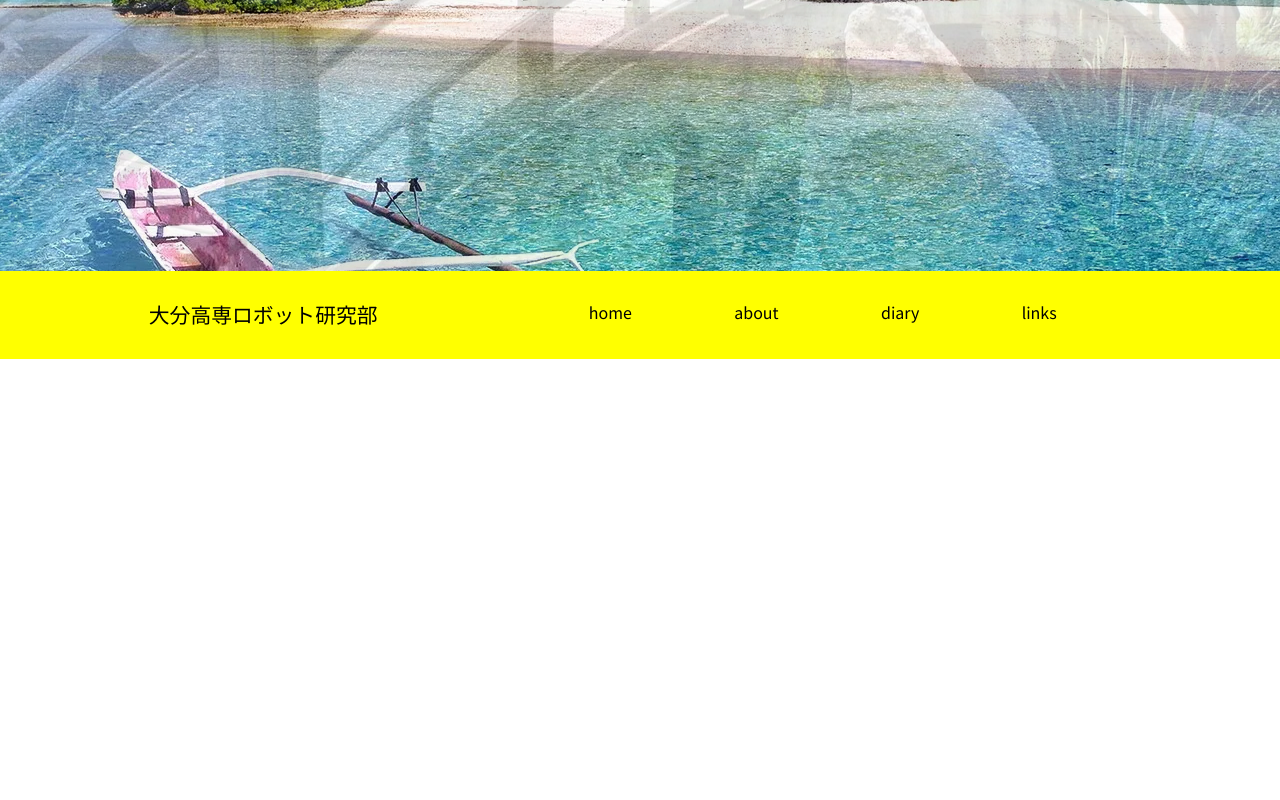
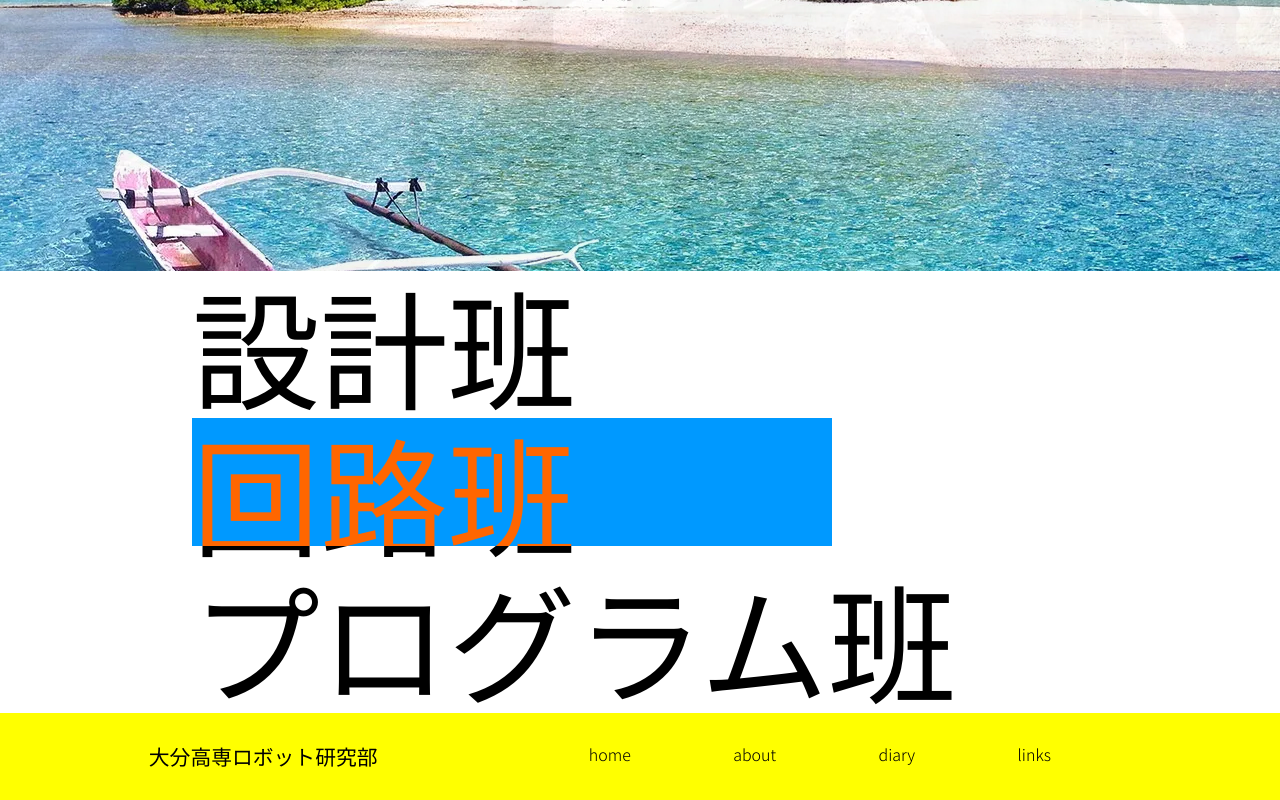
Before and after one commit to SHiN-1213/shin-1213.github.io, a plain HTML site: page index.html in a window 1280 px wide. Shown: the part 409-1209 px from the top of the page. Before the commit the page ends 800 px from the top, so only its background shows below. Drawn offline with nearby package versions, Linux system fonts and the light colour scheme.

Commit message:
make contents

```diff
--- a/index.html
+++ b/index.html
@@ -6,7 +6,10 @@
     <meta http-equiv="X-UA-Compatible" content="IE=edge">
     <meta name="viewport" content="width=device-width, initial-scale=1.0">
     <link rel="stylesheet" href="./src/css/nomalize.css">
-    <link href="https://fonts.googleapis.com/css?family=Noto+Sans+JP" rel="stylesheet">
+    <link rel="preconnect" href="https://fonts.googleapis.com">
+<link rel="preconnect" href="https://fonts.gstatic.com" crossorigin>
+<link href="https://fonts.googleapis.com/css2?family=Noto+Sans+JP:wght@100;300&display=swap" rel="stylesheet">
+
     <link rel="stylesheet"
         href="https://fonts.googleapis.com/css2?family=Material+Symbols+Outlined:opsz,wght,FILL,GRAD@20..48,100..700,0..1,-50..200" />
     <link rel="stylesheet" href="./src/css/style.css">
@@ -40,6 +43,34 @@
             <div id="mainImage1"></div>
             <div id="mainImage2"></div>
         </div>
+        <div id="mainContent">
+            <div id="mainContainer">
+                <div id="machineContainer">
+                    <div class="contentsHeadline" id="machineHeadline">
+                        設計班
+                    </div>
+                    <div class="contentsText" id="machineText">
+
+                    </div>
+                    <div class="contentsImages" id="machineImages">
+                        <div class="contentsCover" id="machineCover"></div>
+                    </div>
+                </div>
+                <div id="circuitContainer">
+                    <div class="contentsHeadline" id="circuitHeadline">
+                        回路班
+                    </div>
+
+                </div>
+                <div id="programContainer">
+                    <div class="contentsHeadline" id="programContainer">
+                        プログラム班
+                    </div>
+
+                </div>
+            </div>
+
+        </div>
     </main>
     <footer>
         <div class="footerContents">
--- a/src/css/style.css
+++ b/src/css/style.css
@@ -2,6 +2,7 @@ body {
     font-family: "Noto Sans JP";
 }
 
+@import url('https://fonts.googleapis.com/css2?family=Noto+Sans+JP:wght@100;300&display=swap');
 .material-symbols-outlined {
     font-variation-settings:
         'FILL' 0,
@@ -13,12 +14,15 @@ body {
 
 /*test*/
 
+body{
+    background-color: #fff;
+}
+
 footer {
     background-color: yellow;
 }
 
 /*test*/
-
 
 header {
     position: fixed;
@@ -100,6 +104,31 @@ main {
     z-index: 0;
 }
 
+#mainContent{
+}
+
+#mainContainer{
+    margin-left: 15vw;
+    margin-right: 15vw;
+}
+
+.contentsHeadline{
+    font-size: 8em;
+    font-weight: 100;
+    mix-blend-mode: difference;
+    color: white;
+}
+
+.contentsCover{
+    position: absolute;
+}
+
+#machineCover{
+    background-color: rgb(0, 153, 255);
+    width: 50vw;
+    height: 10vw;
+}
+
 footer {
     padding-left: 10%;
     padding-right: 10%;
```
